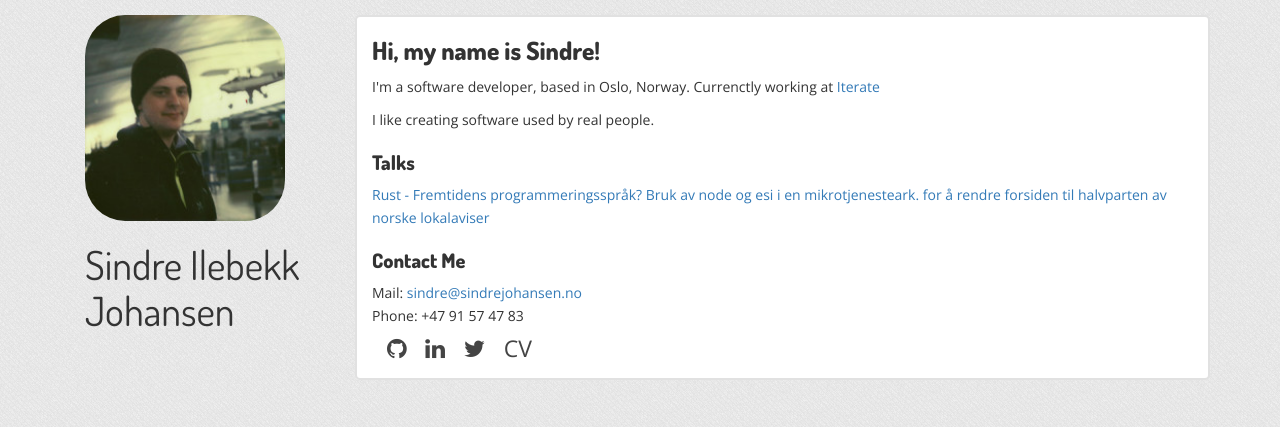
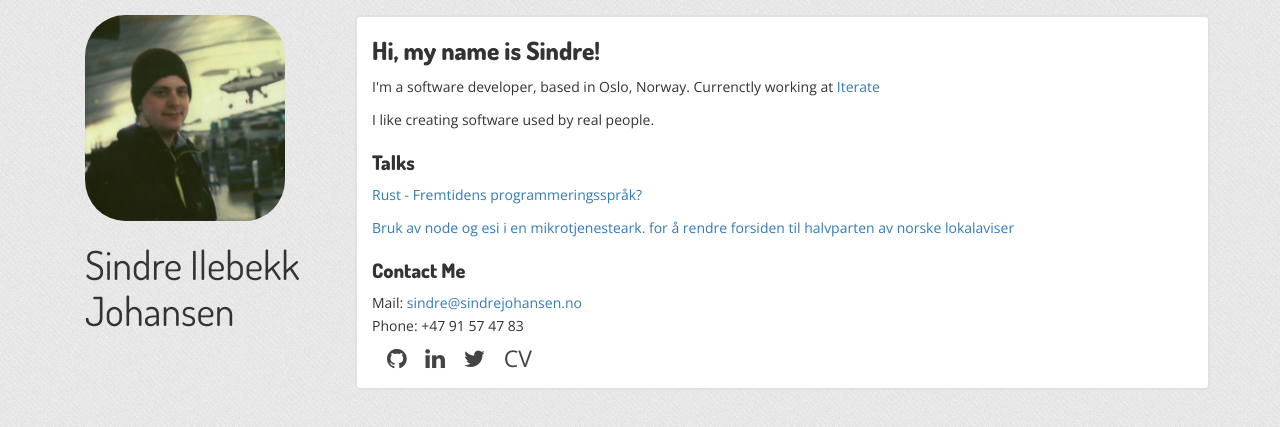
Before and after one commit to sindreij/sindreij.github.io, a Jekyll site: the page built from index.html, in a window 1280 px wide. Shown: the top 427 px of the page. Built offline with Jekyll 4.4.1, drawn with Linux system fonts in a browser that asks for light colours; nearby versions of some CDN libraries.

```diff
--- a/index.html
+++ b/index.html
@@ -9,9 +9,9 @@ layout: default
 <p>I like creating software used by real people.</p>
 
 <h2>Talks</h2>
-<a href="https://vimeo.com/240619951">Rust - Fremtidens programmeringsspråk?</a>
+<p><a href="https://vimeo.com/240619951">Rust - Fremtidens programmeringsspråk?</a></p>
 
-<a href="https://vimeo.com/181948163">Bruk av node og esi i en mikrotjenesteark. for å rendre forsiden til halvparten av norske lokalaviser</a>
+<p><a href="https://vimeo.com/181948163">Bruk av node og esi i en mikrotjenesteark. for å rendre forsiden til halvparten av norske lokalaviser</a></p>
 
 <h2>Contact Me</h2>
 <ul>
```
